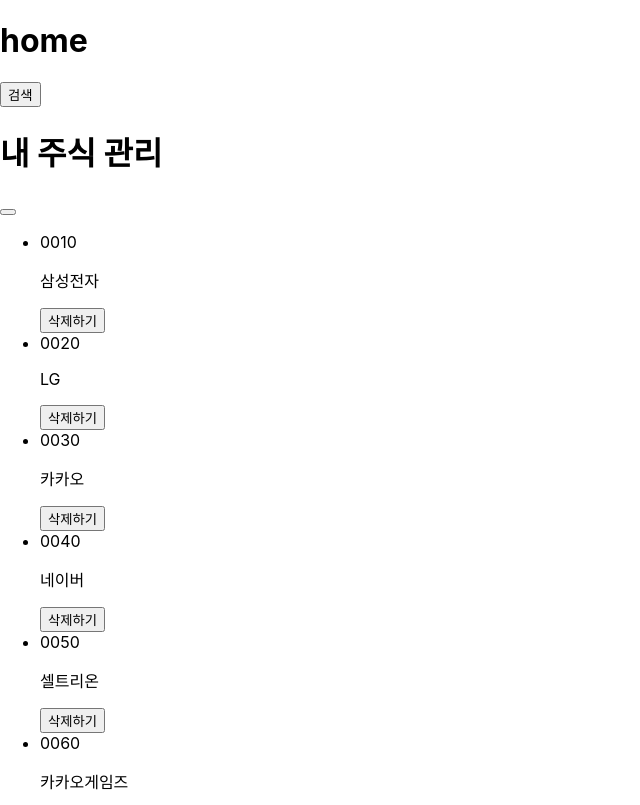
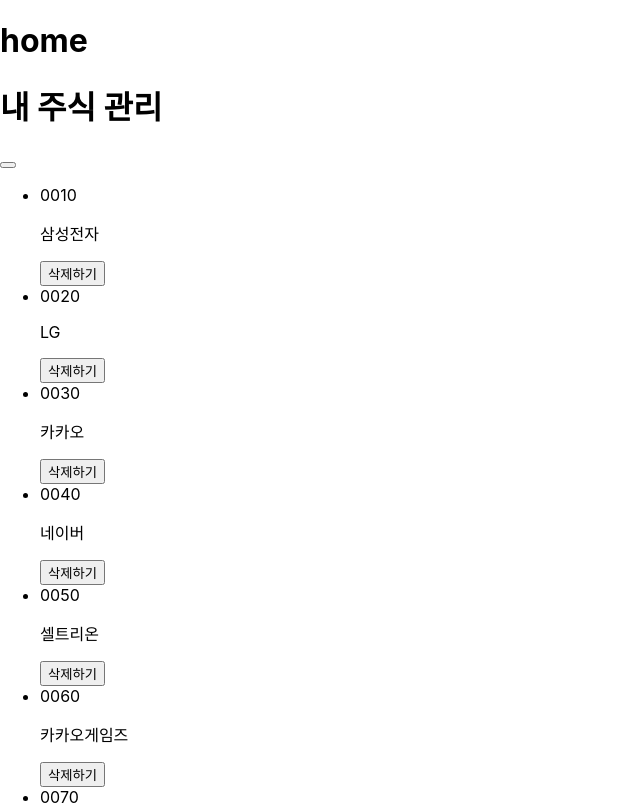
Before and after one commit to seungminRyu/stock-eye, a React (Create React App) app: page / in a window 1280 px wide. Shown: the top 805 px of the page, without its empty margins (0-640 px from the left). Built offline with nearby package versions, Linux system fonts and the light colour scheme; the HTML template or start-up script is replaced by a standard one.

Commit message:
Edit: App classname 수정

```diff
--- a/src/App.js
+++ b/src/App.js
@@ -1,17 +1,20 @@
 import React from 'react';
 import Search from './component/Search';
 import Manage from './component/Manage';
-import { StockProvider } from './context/StockContext';
+import { StockProvider, useStockState } from './context/StockContext';
 import './App.css';
 
 function App() {
+
     return (
         <StockProvider>
-            <div className="App">
-                <header className="App-header">
+            <div className="app">
+                <header className="app-header">
                     <h1>home</h1>
                 </header>
-                <button>검색</button>
+                <div className="app-body">
+
+                </div>
                 <Manage />
                 <Search />
             </div>
```
